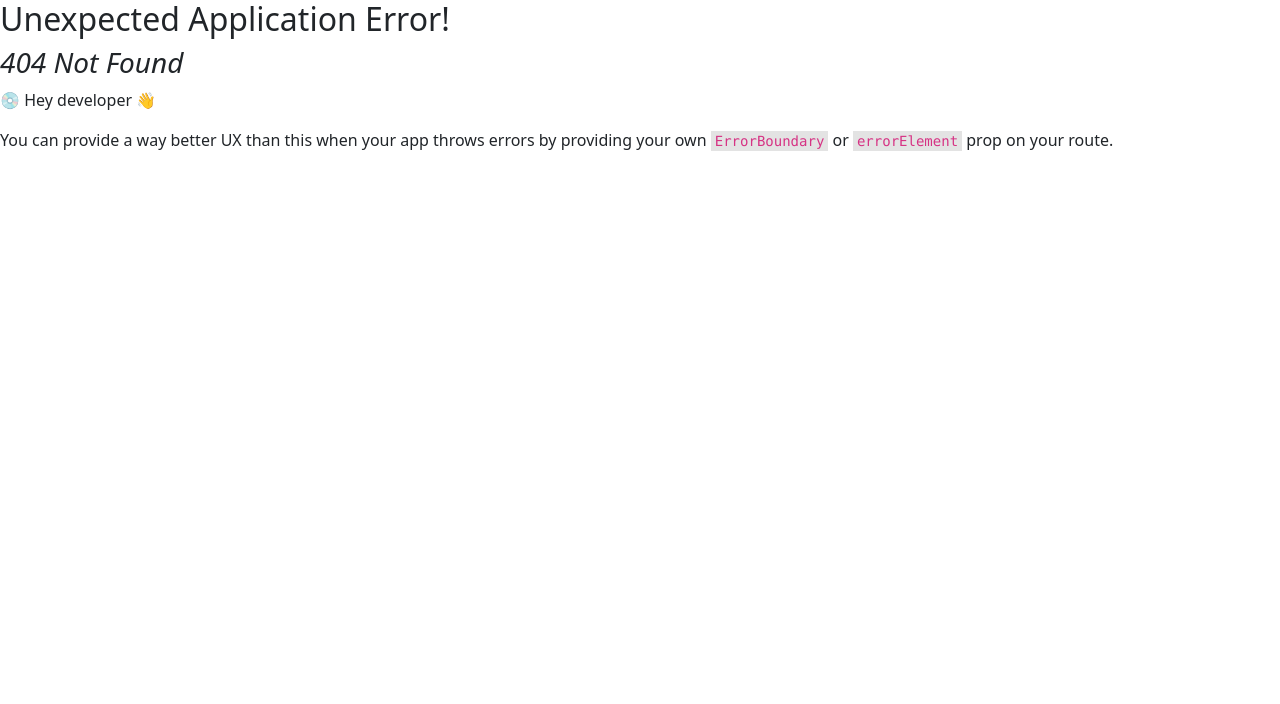
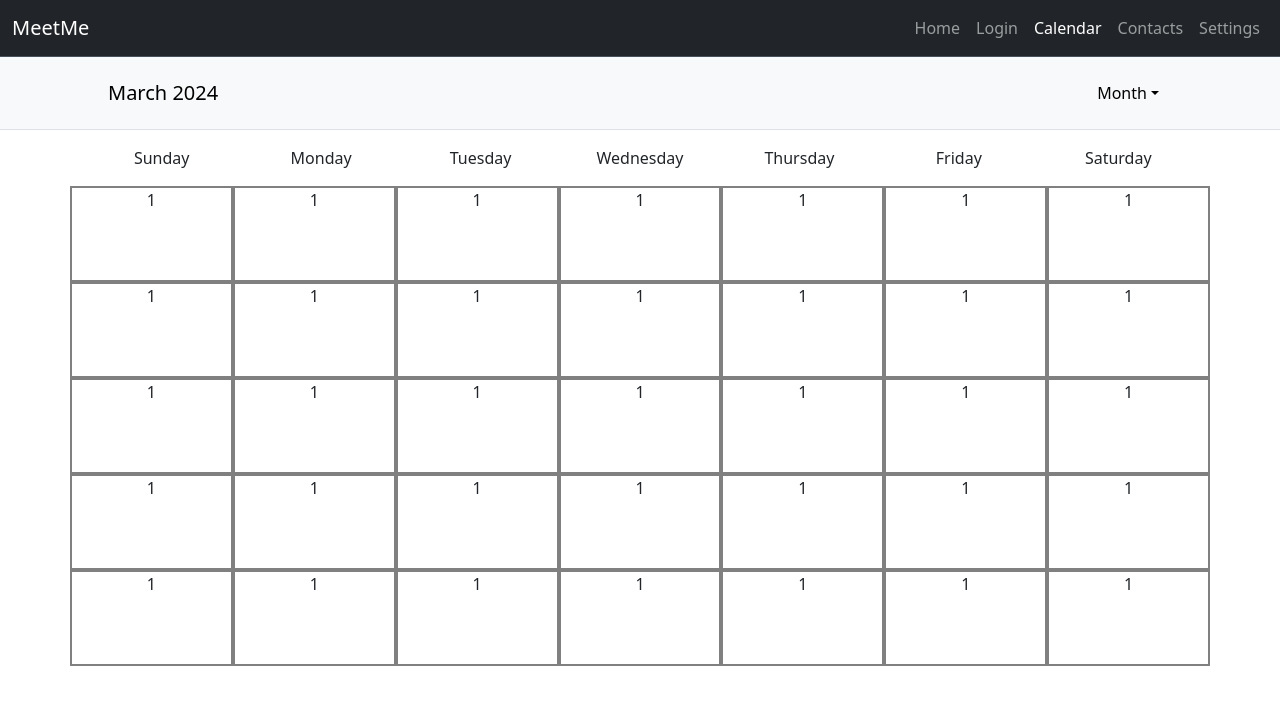
Before and after one commit to umbertogherardi/meetme-calendar, a React (Create React App) app in the folder frontend/meetme-app/: page /calendar/month in a window 1280 px wide. Before the commit this address had no page. Shown: the top 704 px of the page. Built offline with nearby package versions, Linux system fonts and the light colour scheme.

Commit message:
Add calendar routing

```diff
--- a/frontend/meetme-app/src/components/Calendar.js
+++ /dev/null
@@ -1,22 +0,0 @@
-import { Link } from 'react-router-dom';
-import { useState } from 'react';
-import 'bootstrap/dist/js/bootstrap.bundle';
-
-function Calendar() {
-    const [view, setView] = useState("Week");
-
-    return (
-    <div className="dropdown">
-        <button className="btn btn-secondary dropdown-toggle" type="button" data-bs-toggle="dropdown" aria-expanded="false">
-            {view}
-        </button>
-        <ul className="dropdown-menu">
-            <li><Link to="" className="dropdown-item" onClick={() => setView("Month")}>Month</Link></li>
-            <li><Link to="" className="dropdown-item" onClick={() => setView("Week")}>Week</Link></li>
-            <li><Link to="" className="dropdown-item" onClick={() => setView("Day")}>Day</Link></li>
-        </ul>
-    </div>
-    );
-}
-
-export default Calendar;
--- /dev/null
+++ b/frontend/meetme-app/src/components/CalendarBar.js
@@ -0,0 +1,36 @@
+import { Link, Outlet } from 'react-router-dom';
+import { useState } from 'react';
+import { FRONTEND_URL } from '../utils';
+
+function CalendarBar(){
+
+    const [view, setView] = useState("Month");
+    const [viewName, setViewName] = useState("March 2024");
+
+    return (
+        <>
+            <nav className="navbar navbar-expand-lg bg-light border-bottom border-body" data-bs-theme="light" style={{padding: "1rem 6rem"}}>
+                <div className="container-fluid">
+                    <span className="navbar-brand">{viewName}</span>
+                    <ul className="navbar-nav">
+                        <li className="nav-item">
+                            <div className="dropdown">
+                                <button className="btn btn-light dropdown-toggle" type="button" data-bs-toggle="dropdown" aria-expanded="false">
+                                    {view}
+                                </button>
+                                <ul className="dropdown-menu">
+                                    <li><Link to={`${FRONTEND_URL}/calendar/month`} className="dropdown-item" onClick={() => setView("Month")}>Month</Link></li>
+                                    <li><Link to={`${FRONTEND_URL}/calendar/week`} className="dropdown-item" onClick={() => setView("Week")}>Week</Link></li>
+                                    <li><Link to={`${FRONTEND_URL}/calendar/day`} className="dropdown-item" onClick={() => setView("Day")}>Day</Link></li>
+                                </ul>
+                            </div>
+                        </li>
+                    </ul>
+                </div>
+            </nav>
+            <Outlet />
+        </>
+    );
+}
+
+export default CalendarBar;
--- /dev/null
+++ b/frontend/meetme-app/src/components/DayView.js
@@ -0,0 +1,7 @@
+function DayView(){
+    return (
+        <p>Day View</p>
+    );
+}
+
+export default DayView;
--- a/frontend/meetme-app/src/components/Home.js
+++ b/frontend/meetme-app/src/components/Home.js
@@ -1,5 +1,5 @@
 import { Link } from "react-router-dom";
-import { BASE_URL } from "../utils";
+import { FRONTEND_URL } from "../utils";
 
 function Home() {
     return (
@@ -8,7 +8,7 @@ function Home() {
             <div style={{marginTop: '2rem', fontSize: 'large'}}>
                 <p>Welcome to MeetMe, a platform for all your calendar-related needs!</p>
                 <p>MeetMe gives you the traditional benefits of a calendar webapp, while also allowing you to view the calendars of people in your contacts list.</p>
-                <p>If you're a returing user, please <Link to={`${BASE_URL}/login`}>login</Link>. New users should <Link to={`${BASE_URL}/sign-up`}>sign up</Link> for a new account.</p>
+                <p>If you're a returing user, please <Link to={`${FRONTEND_URL}/login`}>login</Link>. New users should <Link to={`${FRONTEND_URL}/sign-up`}>sign up</Link> for a new account.</p>
             </div>
         </div>
     );
--- a/frontend/meetme-app/src/components/LoginForm.js
+++ b/frontend/meetme-app/src/components/LoginForm.js
@@ -1,5 +1,5 @@
 import { Link } from 'react-router-dom';
-import { BASE_URL } from '../utils';
+import { FRONTEND_URL } from '../utils';
 
 function LoginForm() {
     return (
@@ -19,7 +19,7 @@ function LoginForm() {
                 <button type="submit" className="btn btn-secondary">Login</button>
             </form>
             <div style={{textAlign: 'center',  marginTop: '2rem'}}>
-                <span>Don't have a MeetMe account? </span><Link to={`${BASE_URL}/sign-up`}>Sign Up</Link>
+                <span>Don't have a MeetMe account? </span><Link to={`${FRONTEND_URL}/sign-up`}>Sign Up</Link>
             </div>
         </>
 
--- /dev/null
+++ b/frontend/meetme-app/src/components/MonthView.js
@@ -0,0 +1,151 @@
+import 'bootstrap/dist/js/bootstrap.bundle';
+
+function MonthView() {
+
+    return (
+    <div>
+        <div className="container text-center">
+            <div className="row" style={{margin: "1rem 0 1rem 0"}}>
+                <div className="col">
+                    Sunday
+                </div>
+                <div className="col">
+                    Monday
+                </div>
+                <div className="col">
+                    Tuesday
+                </div>
+                <div className="col">
+                    Wednesday
+                </div>
+                <div className="col">
+                    Thursday
+                </div>
+                <div className="col">
+                    Friday
+                </div>
+                <div className="col">
+                    Saturday
+                </div>
+            </div>
+            <div className="row">
+                <div className="col" style={{border: "2px solid grey", height: "6rem"}}>
+                    1
+                </div>
+                <div className="col" style={{border: "2px solid grey"}}>
+                    1
+                </div>
+                <div className="col" style={{border: "2px solid grey"}}>
+                    1
+                </div>
+                <div className="col" style={{border: "2px solid grey"}}>
+                    1
+                </div>
+                <div className="col" style={{border: "2px solid grey"}}>
+                    1
+                </div>
+                <div className="col" style={{border: "2px solid grey"}}>
+                    1
+                </div>
+                <div className="col" style={{border: "2px solid grey"}}>
+                    1
+                </div>
+            </div>
+            <div className="row">
+                <div className="col" style={{border: "2px solid grey", height: "6rem"}}>
+                    1
+                </div>
+                <div className="col" style={{border: "2px solid grey"}}>
+                    1
+                </div>
+                <div className="col" style={{border: "2px solid grey"}}>
+                    1
+                </div>
+                <div className="col" style={{border: "2px solid grey"}}>
+                    1
+                </div>
+                <div className="col" style={{border: "2px solid grey"}}>
+                    1
+                </div>
+                <div className="col" style={{border: "2px solid grey"}}>
+                    1
+                </div>
+                <div className="col" style={{border: "2px solid grey"}}>
+                    1
+                </div>
+            </div>
+            <div className="row">
+                <div className="col" style={{border: "2px solid grey", height: "6rem"}}>
+                    1
+                </div>
+                <div className="col" style={{border: "2px solid grey"}}>
+                    1
+                </div>
+                <div className="col" style={{border: "2px solid grey"}}>
+                    1
+                </div>
+                <div className="col" style={{border: "2px solid grey"}}>
+                    1
+                </div>
+                <div className="col" style={{border: "2px solid grey"}}>
+                    1
+                </div>
+                <div className="col" style={{border: "2px solid grey"}}>
+                    1
+                </div>
+                <div className="col" style={{border: "2px solid grey"}}>
+                    1
+                </div>
+            </div>
+            <div className="row">
+                <div className="col" style={{border: "2px solid grey", height: "6rem"}}>
+                    1
+                </div>
+                <div className="col" style={{border: "2px solid grey"}}>
+                    1
+                </div>
+                <div className="col" style={{border: "2px solid grey"}}>
+                    1
+                </div>
+                <div className="col" style={{border: "2px solid grey"}}>
+                    1
+                </div>
+                <div className="col" style={{border: "2px solid grey"}}>
+                    1
+                </div>
+                <div className="col" style={{border: "2px solid grey"}}>
+                    1
+                </div>
+                <div className="col" style={{border: "2px solid grey"}}>
+                    1
+                </div>
+            </div>
+            <div className="row">
+                <div className="col" style={{border: "2px solid grey", height: "6rem"}}>
+                    1
+                </div>
+                <div className="col" style={{border: "2px solid grey"}}>
+                    1
+                </div>
+                <div className="col" style={{border: "2px solid grey"}}>
+                    1
+                </div>
+                <div className="col" style={{border: "2px solid grey"}}>
+                    1
+                </div>
+                <div className="col" style={{border: "2px solid grey"}}>
+                    1
+                </div>
+                <div className="col" style={{border: "2px solid grey"}}>
+                    1
+                </div>
+                <div className="col" style={{border: "2px solid grey"}}>
+                    1
+                </div>
+            </div>
+        </div>
+    </div>
+    );
+}
+
+export default MonthView;
--- a/frontend/meetme-app/src/components/Navbar.js
+++ b/frontend/meetme-app/src/components/Navbar.js
@@ -1,5 +1,5 @@
 import { NavLink } from 'react-router-dom';
-import { BASE_URL } from '../utils';
+import { FRONTEND_URL } from '../utils';
 
 function Navbar() {
     return (
@@ -8,19 +8,19 @@ function Navbar() {
                 <span className="navbar-brand">MeetMe</span>
                 <ul className="navbar-nav">
                     <li className="nav-item">
-                        <NavLink to={BASE_URL} style={{ textDecoration: 'none'}} className="nav-link">Home</NavLink>
+                        <NavLink to={FRONTEND_URL} style={{ textDecoration: 'none'}} className="nav-link">Home</NavLink>
                     </li>
                     <li className="nav-item">
-                        <NavLink to={`${BASE_URL}/login`} style={{ textDecoration: 'none'}} className="nav-link">Login</NavLink>
+                        <NavLink to={`${FRONTEND_URL}/login`} style={{ textDecoration: 'none'}} className="nav-link">Login</NavLink>
                     </li>
                     <li className="nav-item">
-                        <NavLink to={`${BASE_URL}/calendar`} style={{ textDecoration: 'none'}} className="nav-link">Calendar</NavLink>
+                        <NavLink to={`${FRONTEND_URL}/calendar/month`} style={{ textDecoration: 'none'}} className="nav-link">Calendar</NavLink>
                     </li>
                     <li className="nav-item">
-                        <NavLink to={`${BASE_URL}/contacts`} style={{ textDecoration: 'none'}} className="nav-link">Contacts</NavLink>
+                        <NavLink to={`${FRONTEND_URL}/contacts`} style={{ textDecoration: 'none'}} className="nav-link">Contacts</NavLink>
                     </li>
                     <li className="nav-item">
-                        <NavLink to={`${BASE_URL}/settings`} style={{ textDecoration: 'none'}} className="nav-link">Settings</NavLink>
+                        <NavLink to={`${FRONTEND_URL}/settings`} style={{ textDecoration: 'none'}} className="nav-link">Settings</NavLink>
                     </li>
                 </ul>
             </div>
--- a/frontend/meetme-app/src/components/SignUpForm.js
+++ b/frontend/meetme-app/src/components/SignUpForm.js
@@ -1,4 +1,4 @@
-import { BASE_URL } from "../utils";
+import { FRONTEND_URL } from "../utils";
 import { Link } from "react-router-dom";
 
 function SignUpForm() {
@@ -20,7 +20,7 @@ function SignUpForm() {
                 <button type="submit" className="btn btn-secondary">Sign Up</button>
             </form>
             <div style={{textAlign: 'center',  marginTop: '2rem'}}>
-                <span>Already have a MeetMe account? </span><Link to={`${BASE_URL}/login`}>Login</Link>
+                <span>Already have a MeetMe account? </span><Link to={`${FRONTEND_URL}/login`}>Login</Link>
             </div>
         </>
 
--- /dev/null
+++ b/frontend/meetme-app/src/components/WeekView.js
@@ -0,0 +1,7 @@
+function WeekView(){
+    return (
+        <p>Week View</p>
+    );
+}
+
+export default WeekView;
--- a/frontend/meetme-app/src/utils.js
+++ b/frontend/meetme-app/src/utils.js
@@ -1,3 +1,4 @@
-const BASE_URL = "http://localhost:3000";
+const FRONTEND_URL = "http://localhost:3000";
+const BACKEND_URL = "http://localhost:3001";
 
-export { BASE_URL };
+export { FRONTEND_URL, BACKEND_URL };
```
Also changed, not shown: frontend/meetme-app/src/index.js (+19 -2 lines), 2 other files (tests, documents, lock files or other folders).
